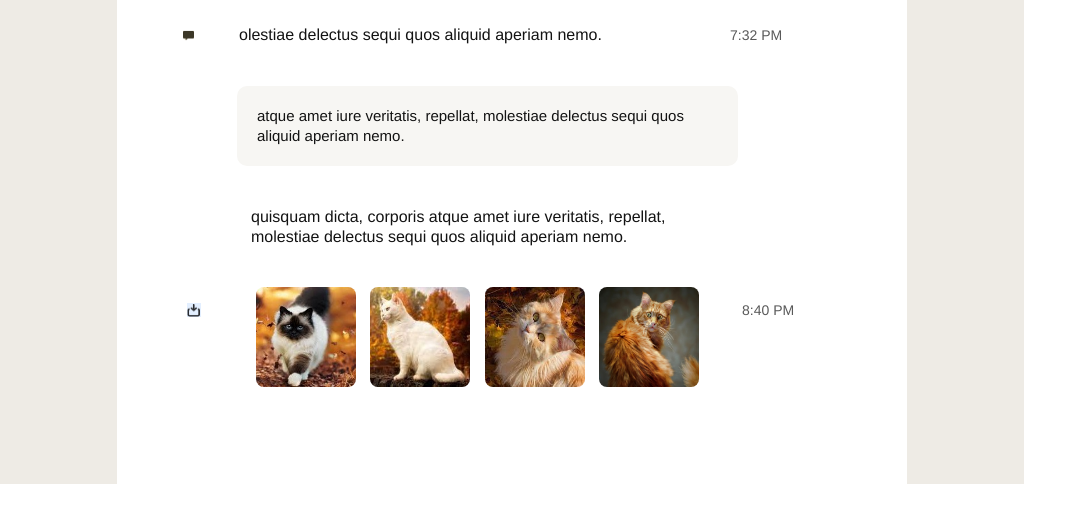
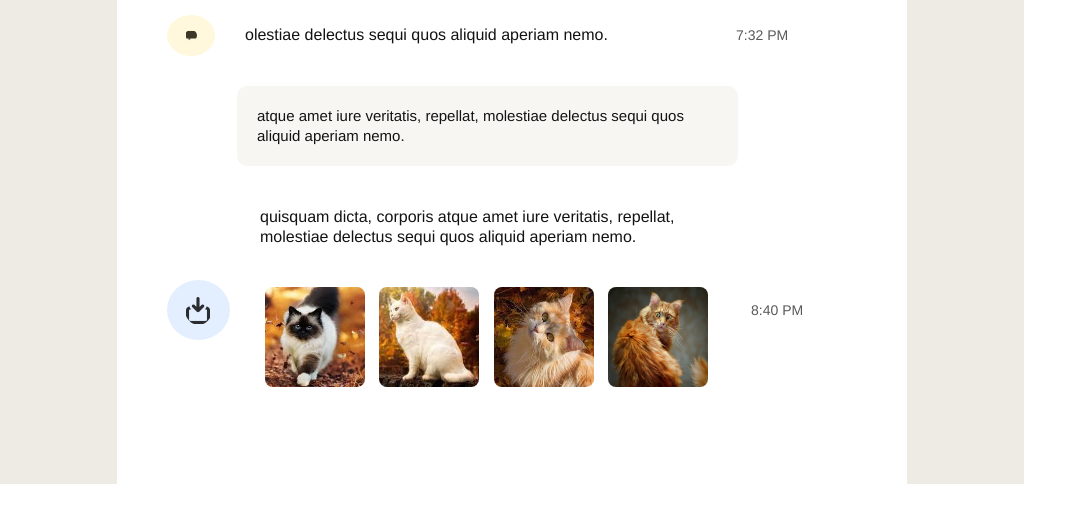
Before and after one commit to Alexafer/test, a PHP site: page /index1.html in a window 1280 px wide. Shown: the part 1933-2447 px from the top of the page, without its empty margins (0-1087 px from the left). Run offline with PHP 8.4, Linux system fonts and the light colour scheme.

Commit message:
lesson-2

```diff
--- a/index.html
+++ b/index.html
@@ -82,13 +82,13 @@
         <p class="main-title">TODAY</p>
         <ul>
           <li class='main-li'>
-            <img class='main-li-message color-send' src="Icon@3x.svg" alt=" ">
+            <span class='main-li-message color-send'><img  src="Icon@3x.svg" alt=" "></span>
             <p class='main-li-text'>quam dicta, corporis atque amet iure veritatis, repellat, molestiae delectus sequi quos aliquid aperiam nemo.
             </p>
             <p class='main-time'>8:40 PM</p>
           </li>
           <li class='main-li'>
-            <img class='main-li-message color_mess' src="1.png" width='12' height='11' alt=" ">
+            <span class='main-li-message color_mess'><img src="1.png" width='12' height='11' alt=" "></span>
             <p class='main-li-text'>olestiae delectus sequi quos aliquid aperiam nemo.</p>
             <p class='main-time'>7:32 PM</p>
           </li>
@@ -96,7 +96,7 @@
             <p class='main-li-text my-write'>atque amet iure veritatis, repellat, molestiae delectus sequi quos aliquid aperiam nemo.</p>
           </li>
           <li class='main-li'>
-            <img class='main-li-message color_mess' src="3.png" alt=" ">
+            <span class='main-li-message color_upload'><img src="3.png" alt=" "></span>
             <p class='main-li-text my-upload'>quisquam dicta, corporis atque amet iure veritatis, repellat, molestiae delectus sequi quos aliquid aperiam nemo.
               <br><img src="image_1.jpg" width="100" height="100" alt=" ">
               <img src="image_2.jpg" width="100" height="100" alt=" ">
--- a/style.css
+++ b/style.css
@@ -299,9 +299,9 @@
 } */
 
 .main-li-message {
-    padding: 15px;
+    padding: 15px 18px 15px 18px;
     /* border: 1px solid red; */
-    /* border-radius: 50%; */
+    border-radius: 50%;
     margin: 0 20px 0 20px;
 }
 
@@ -310,7 +310,12 @@
 }
 
 .color_mess {
-    /* background-color: #FFF8DD; */
+    background-color: #FFF8DD;
+}
+
+.main-li-message img {
+    width: 13px;
+    height: 13px;
 }
 
 
@@ -326,14 +331,9 @@
 } */
 
 .color_upload {
-    /* height: 12px;
-    width: 14px; */
-    /* background-image: url(3.png); */
     background-repeat: no-repeat;
     background-position: center;
-    width: 14px;
-    height: 14px;
-    padding: 20px;
+    background-color: #E3EFFF;
 }
 
 .main-li-text {
```
